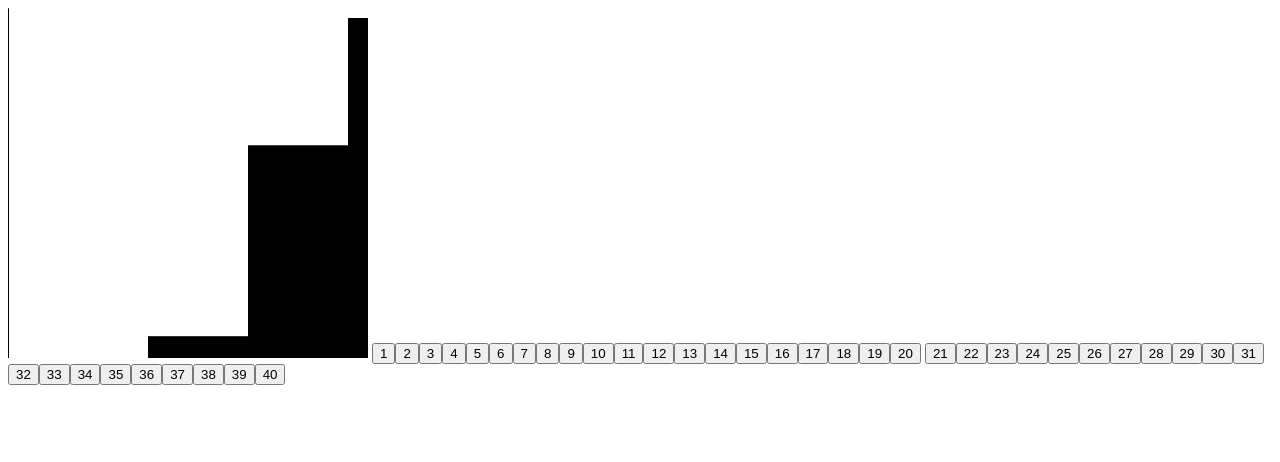
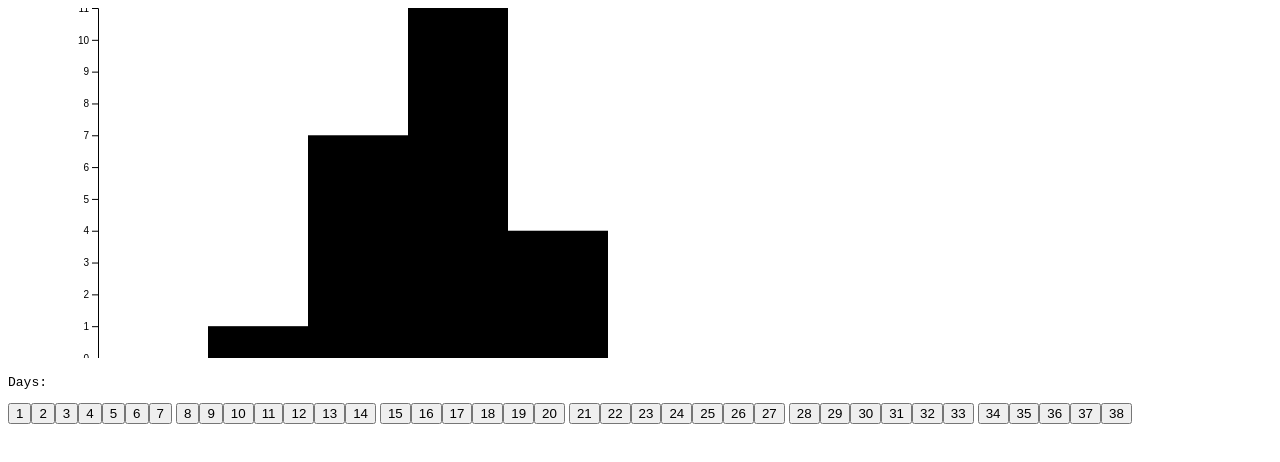
Before and after one commit to ArsenioBenitez/mar_26thLab, a plain HTML site: page index.html in a window 1280 px wide. Drawn offline with nearby package versions, Linux system fonts and the light colour scheme.

Commit message:
it works now

```diff
--- a/index.html
+++ b/index.html
@@ -8,8 +8,14 @@
   <body>
     <script src="script.js" >
     </script>
-    <svg ></svg>
-    <button name="1">1</button><button name="2">2</button><button name="3">3</button><button name="4">4</button><button name="5">5</button><button name="6">6</button><button name="7">7</button><button name="8">8</button><button name="9">9</button><button name="10">10</button><button name="11">11</button><button name="12">12</button><button name="13">13</button><button name="14">14</button><button name="15">15</button><button name="16">16</button><button name="17">17</button><button name="18">18</button><button name="19">19</button><button name="20">20</button>
-    <button name="21">21</button><button name="22">22</button><button name="23">23</button><button name="24">24</button><button name="25">25</button><button name="26">26</button><button name="27">27</button><button name="28">28</button><button name="29">29</button><button name="30">30</button><button name="31">31</button><button name="32">32</button><button name="33">33</button><button name="34">34</button><button name="35">35</button><button name="36">36</button><button name="37">37</button><button name="38">38</button><button name="39">39</button><button name="40">40</button>
+    <svg></svg>
+    <pre>Days:</pre>
+    <div>
+    <button name="1">1</button><button name="2">2</button><button name="3">3</button><button name="4">4</button><button name="5">5</button><button name="6">6</button><button name="7">7</button>
+    <button name="8">8</button><button name="9">9</button><button name="10">10</button><button name="11">11</button><button name="12">12</button><button name="13">13</button><button name="14">14</button>
+    <button name="15">15</button><button name="16">16</button><button name="17">17</button><button name="18">18</button><button name="19">19</button><button name="20">20</button>
+    <button name="21">21</button><button name="22">22</button><button name="23">23</button><button name="24">24</button><button name="25">25</button><button name="26">26</button><button name="27">27</button>
+    <button name="28">28</button><button name="29">29</button><button name="30">30</button><button name="31">31</button><button name="32">32</button><button name="33">33</button>
+    <button name="34">34</button><button name="35">35</button><button name="36">36</button><button name="37">37</button><button name="38">38</button>
   </body>
 </html>
--- a/script.js
+++ b/script.js
@@ -10,7 +10,7 @@ var drawChart = function(data)
 
   var screen =
   {
-    width: 500,
+    width: 740,
     height: 400
   }
 
@@ -54,11 +54,10 @@ var drawChart = function(data)
 
   var svg = d3.select("svg").attr("width",width)
                             .attr("height",height);
-  svg.append('g').call(d3.axisLeft(yScale));
-  svg.append('g').attr("transform","translate(0,"+height+")").call(d3.axisBottom(xScale));
+  svg.append('g').attr("transform","translate(100,"+height+")");
   var plotLand = svg.append('g')
                     .classed("plot",true)
-                    .attr("transform","translate("+margins.left+","+margins.top+")");
+                    .attr("transform","translate(100,"+0+")");
 
   plotLand.selectAll('rect')
           .data(bins)
@@ -78,6 +77,10 @@ var drawChart = function(data)
                   var clicked = this.name;
                    updateChart(data,clicked,binMaker,plotLand,height,yScale,barWidth);
                 });
+    var yAxis = d3.axisLeft(yScale);
+    svg.append('g').classed('yAxis',true)
+                  .call(yAxis)
+                  .attr('transform','translate('+90+','+0+')');
 
 
 };
```
